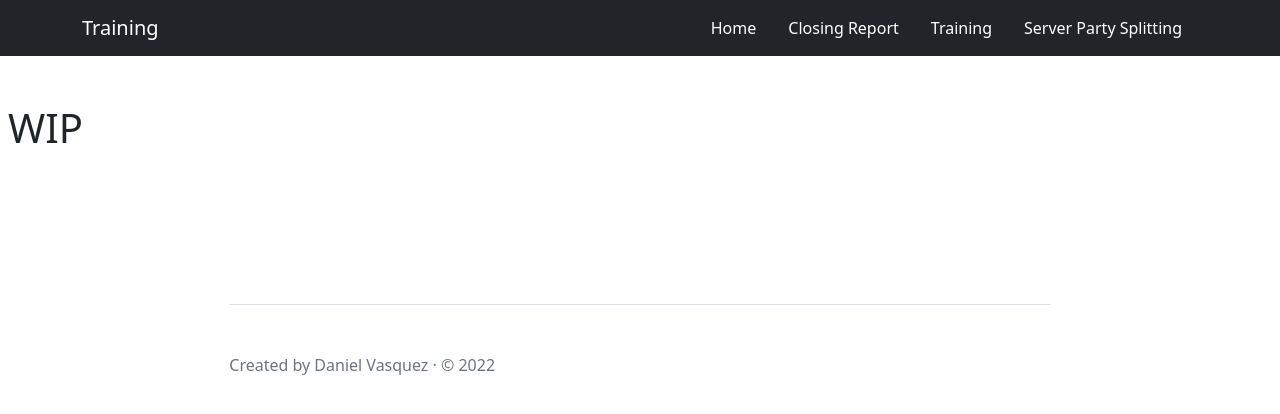
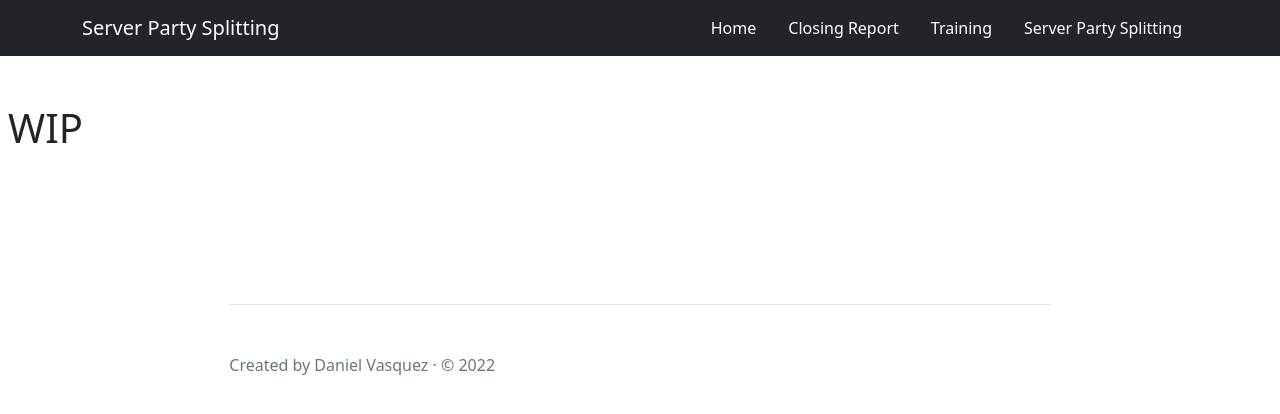
Before and after one commit to DVasquez4155/server-party-splitting, a React (Create React App) app: page / in a window 1280 px wide. Shown: the top 414 px of the page. Built offline with nearby package versions, Linux system fonts and the light colour scheme.

Commit message:
Changed home name

```diff
--- a/src/components/Nav/index.js
+++ b/src/components/Nav/index.js
@@ -8,7 +8,7 @@ function Index(props) {
         <main>
         <nav className="navbar navbar-dark navbar-expand-lg bg-dark ">
             <div className="container">
-                <Link variant="outline-*" className="navbar-brand logo" to="/">Training</Link>
+                <Link variant="outline-*" className="navbar-brand logo" to="/">Server Party Splitting</Link>
                 <div id="navbarNav">
                 <ul id="links" className="nav  ml-auto">
                     <Link variant="outline-*" className="nav-link" to="/">Home</Link>
```
